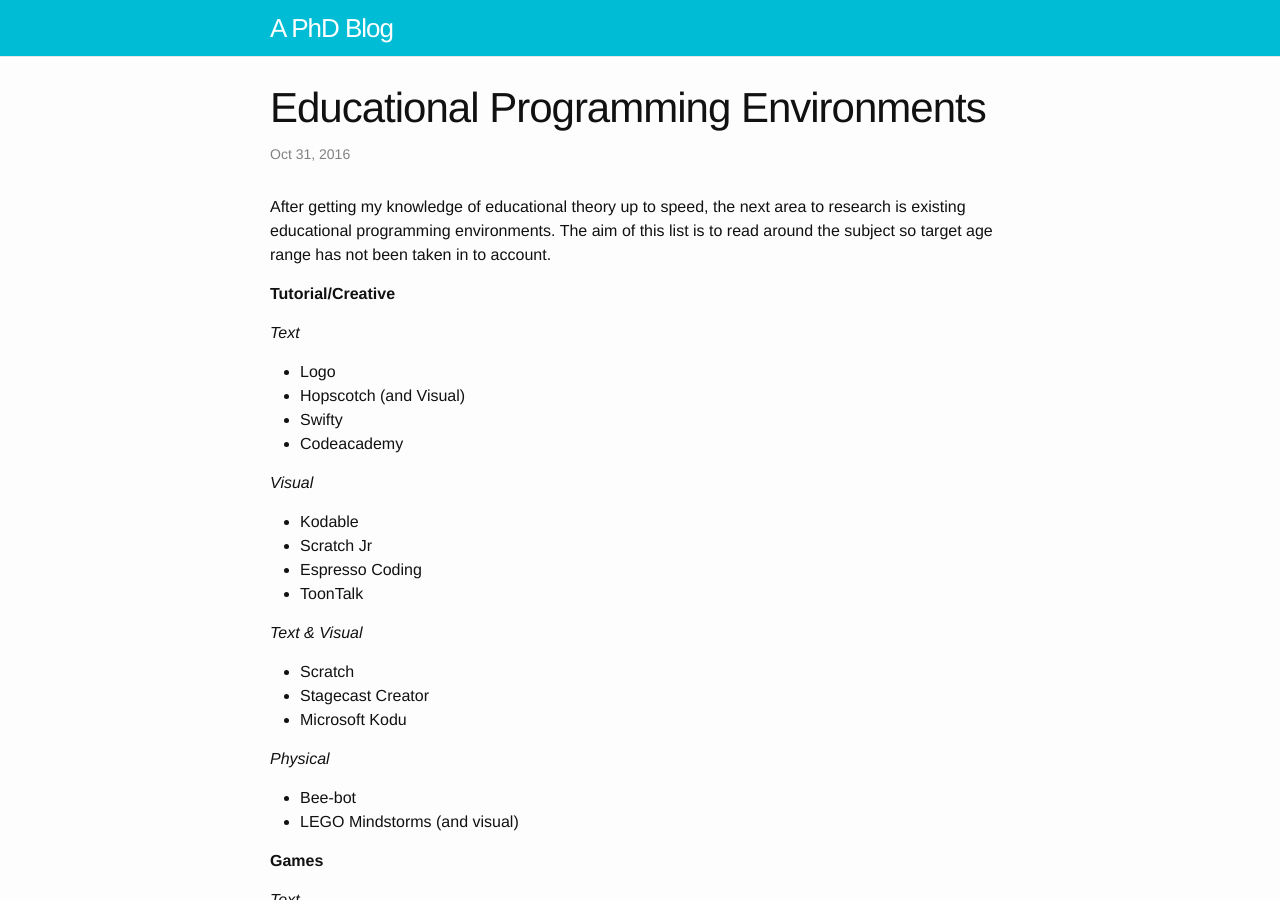
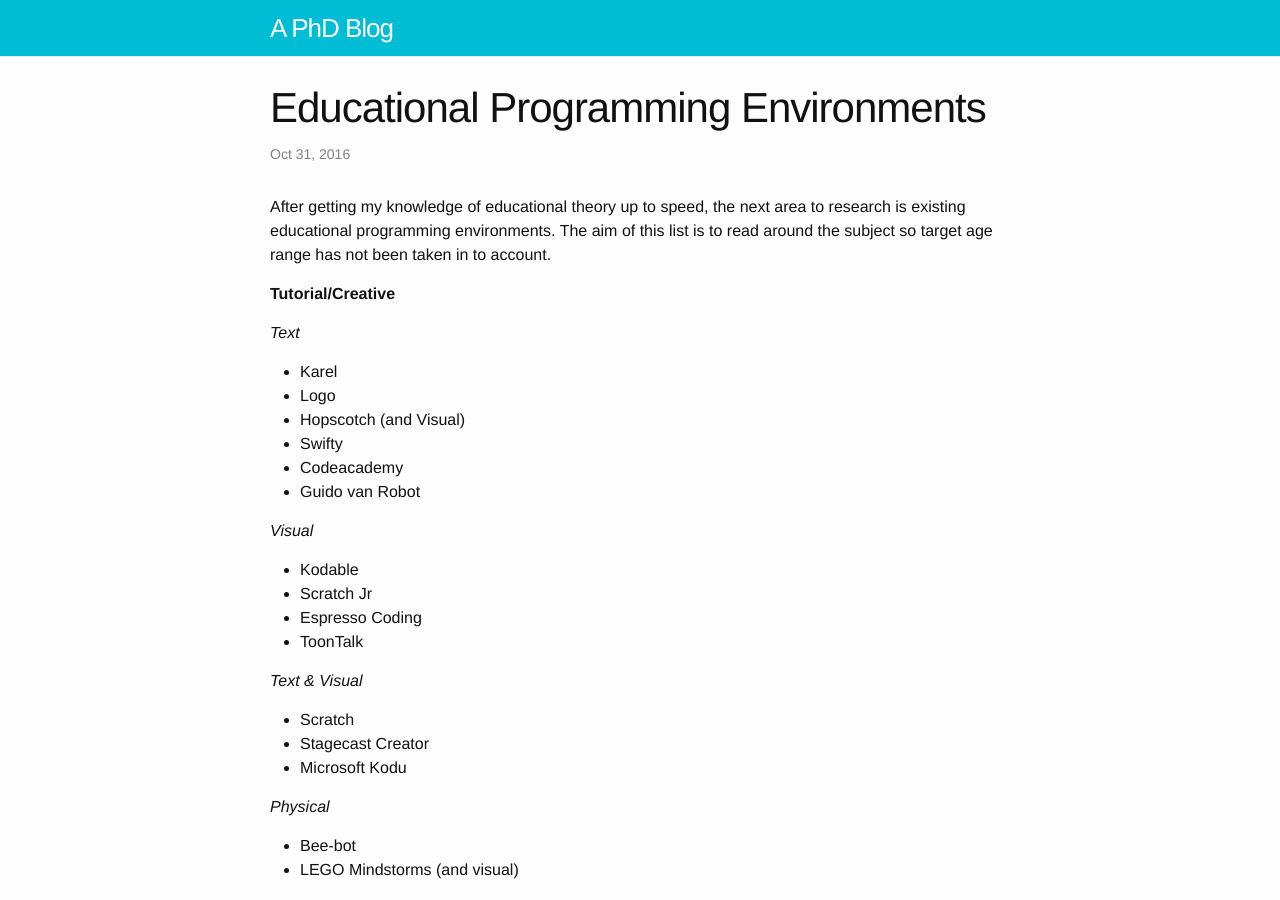
Before and after one commit to simonrose121/phd, a Jekyll site: the page built from _posts/2016-10-31-programming-environments.md, in a window 1280 px wide and 900 px high. Built offline with Jekyll 4.4.1, drawn with Linux system fonts in a browser that asks for light colours.

Commit message:
Add additional text based languages

```diff
--- a/_posts/2016-10-31-programming-environments.md
+++ b/_posts/2016-10-31-programming-environments.md
@@ -11,10 +11,12 @@
 
 *Text*
 
+- Karel
 - Logo
 - Hopscotch (and Visual)
 - Swifty
 - Codeacademy
+- Guido van Robot
 
 *Visual*
 
```
